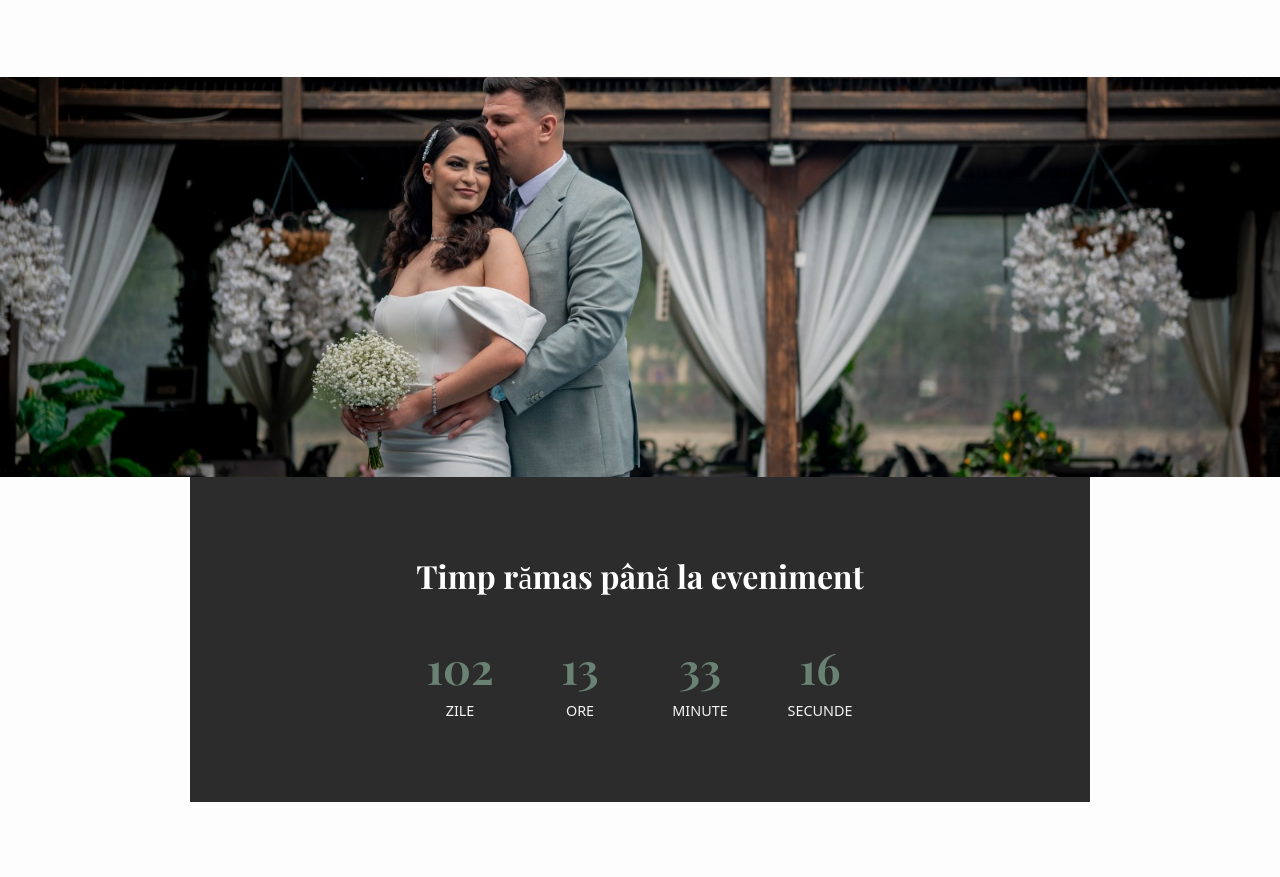
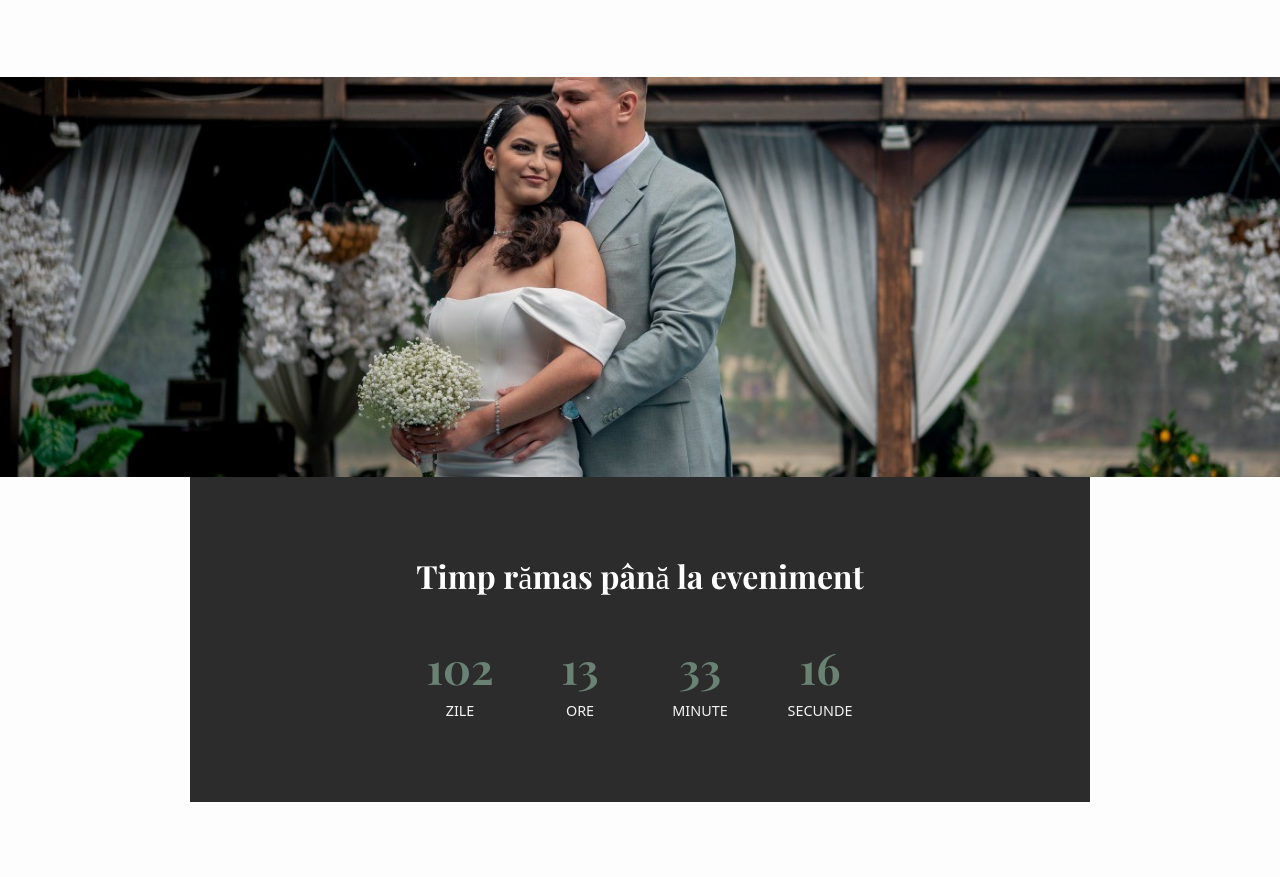
Before and after one commit to hirjoabaioan/nuntaCurelea, a plain HTML site: page index.html in a window 1280 px wide. Shown: the part 1999-2876 px from the top of the page. Drawn offline with nearby package versions, Linux system fonts and the light colour scheme.

Commit message:
Update index.html

```diff
--- a/index.html
+++ b/index.html
@@ -70,7 +70,7 @@
         </section>
 
         <!-- 5. Sectiune Parallax 2 -->
-        <div class="parallax-section second-zone" style="background-image: url('images/poza_cuplu2.jpg');"></div>
+        <div class="parallax-section second-zone" style="background-image: url('images/poza_cuplu2(1).jpg');"></div>
 
         <!-- 6. Sectiunea Countdown Timer -->
         <section class="content-section dark-bg">
```
